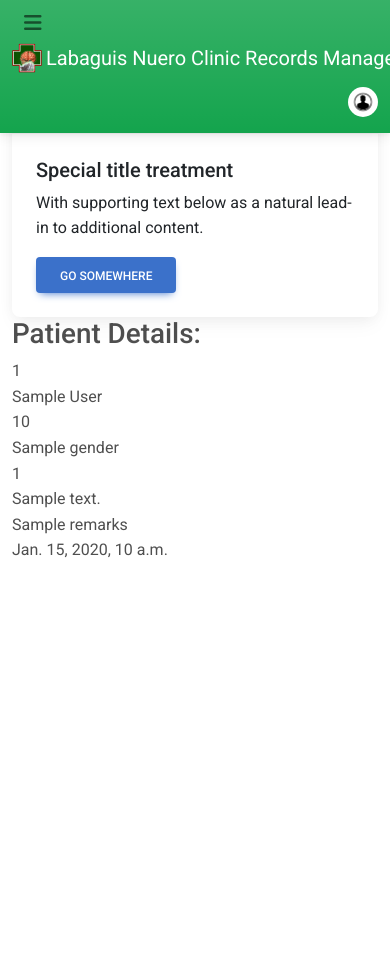
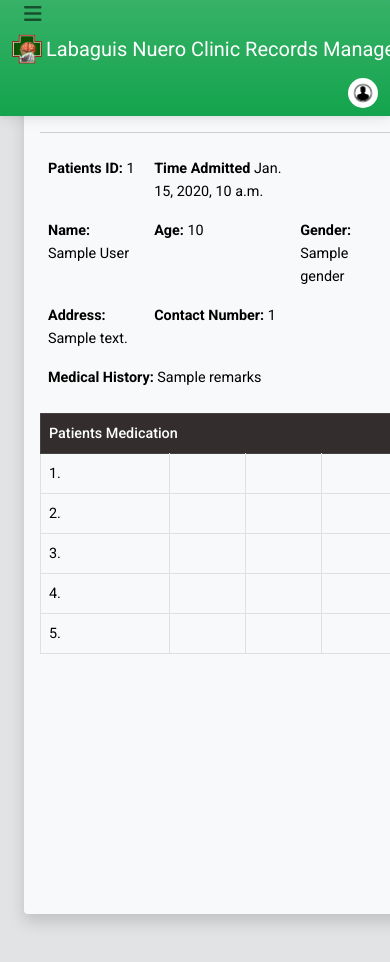
Before and after one commit to Moooogz/Django_sampleWebsite, a Django app: template website/templates/record.html in a window 390 px wide; the page is wider, and only the part inside the window is pictured. Before the commit the page ends 558 px from the top of that part, so only its background shows below. Run offline with Django 3.2, Linux system fonts and the light colour scheme; the template is opened without the code that fills it: most values are stand-ins (such as "Sample title", 1, 10 or a date in 2020); some libraries are stand-ins or nearby versions.

Commit message:
css upgrade

```diff
--- a/website/static/mainstyle.css
+++ b/website/static/mainstyle.css
@@ -4,6 +4,7 @@ body {
   @media (min-width: 991.98px) {
   main {
   padding-left: 240px;
+
   }
   }
 
--- a/website/templates/basepage.html
+++ b/website/templates/basepage.html
@@ -21,17 +21,17 @@
   rel="stylesheet"
 />
 </head>
-<body>
+<body class="bg-secondary-subtle">
 <!--Main Navigation-->
 <header>
   <!-- Sidebar -->
-  <nav id="sidebarMenu" class="collapse d-lg-block sidebar collapse bg-white">
+  <nav id="sidebarMenu" class="collapse d-lg-block sidebar collapse bg-light">
     <div class="position-sticky">
       <div class="list-group list-group-flush mx-3 mt-4 bg-dark">
-        <a href="#" class="list-group-item list-group-item-action py-2 ripple" aria-current="true">
+        <a href="{% url 'home' %}" class="list-group-item list-group-item-action py-2 ripple" aria-current="true">
           <i class="fas fa-tachometer-alt fa-fw me-3"></i><span>Main dashboard</span>
         </a>
-        <a href="#" class="list-group-item list-group-item-action py-2 ripple"><i
+        <a href="#" class="list-group-item list-group-item-action py-2 ripple "><i
             class="fas fa-users fa-fw me-3"></i><span>Users</span></a>
 
     </div>
@@ -39,7 +39,7 @@
   <!-- Sidebar -->
 
   <!-- Navbar -->
-  <nav id="main-navbar" class="navbar navbar-expand-lg navbar-light fixed-top bg-success bg-gradient">
+  <nav id="main-navbar" class="navbar navbar-expand-lg navbar-light fixed-top bg-success bg-gradient pt-0 pb-0">
     <!-- Container wrapper -->
     <div class="container-fluid ">
       <!-- Toggle button -->
@@ -91,8 +91,8 @@
 
 
 <!--Main layout-->
-<main style="margin-top: 58px;">
-  <div class="container pt-4">
+<main style="margin-top: 70px; margin-left: 0px;" >
+  <div class="container mt-4 ms-4 pt-3 shadow p-3 mb-5 bg-body-tertiary rounded min-vh-100" >
 
     {% if messages %}
     {% for message in messages  %}
--- a/website/templates/home.html
+++ b/website/templates/home.html
@@ -2,9 +2,10 @@
 
 {% block content%}
 <h2> Patients Records</h2>
+<hr/>
 {% if patients %}
 
-<table class="table table-striped table-hover table-bordered table-sm">
+<table class="table table-hover table-bordered table-sm">
     <thead class="table-dark bg-gradient">
       <tr>
         <th scope="col">Patients ID</th>
--- a/website/templates/record.html
+++ b/website/templates/record.html
@@ -1,29 +1,86 @@
 {% extends 'basepage.html' %}
 
 {% block content%}
+<h2> Patients Information</h2>
+<hr/>
+<table class="table table-borderless table-sm">
+ {% comment %} <thead class="bg-secondary bg-gradient">
+    <tr>
+      <th scope="col" colspan="3"></th>
+    </tr>
+  </thead>  {% endcomment %}
+  <tbody>
 
-<div class="card">
-    <div class="card-header">
-        {{ patient_record.first_name}} {{patient_record.last_name}}
-    </div>
-    <div class="card-body">
-      <h5 class="card-title">Special title treatment</h5>
-      <p class="card-text">With supporting text below as a natural lead-in to additional content.</p>
-      <a href="#" class="btn btn-primary">Go somewhere</a>
-    </div>
-  </div>
+    <tr>
+      <td><strong>Patients ID:</strong>  {{ patient_record.id}}</td>
+      <td><strong>Time Admitted</strong>  {{ patient_record.created_at}}</td>
+   </tr>
+
+      <tr>
+         <td ><strong>Name:</strong> {{patient_record.first_name}} {{patient_record.last_name}}</td>
+         <td><strong>Age:</strong>  {{ patient_record.age}}</td>
+         <td><strong>Gender:</strong>  {{ patient_record.gender}}</td>
+      </tr>
+
+      <tr>
+        <td><strong>Address:</strong>  {{ patient_record.address}}</td>
+        <td><strong>Contact Number:</strong>  {{ patient_record.contact_number}}</td>
+     </tr>
+
+     <tr>
+        <td colspan="3"><strong>Medical History:</strong>  {{ patient_record.remarks}}</td>
+     </tr>
+  </tbody>
+</table>
+
+<table class="table table-bordered table-sm">
+  <thead class="table-dark">
+    <tr>
+      <th scope="col" colspan="4">Patients Medication</th>
+    </tr>
+  </thead>
+  <tbody>
+
+      <tr>
+        <td>1.  </td>
+        <td> </td>
+        <td> </td>
+        <td> </td>
+      </tr>
+      <tr>
+        <td>2.  </td>
+        <td> </td>
+        <td> </td>
+        <td> </td>
+      </tr>
+
+      <tr>
+        <td>3.  </td>
+        <td> </td>
+        <td> </td>
+        <td> </td>
+      </tr>
+
+      <tr>
+        <td>4.  </td>
+        <td> </td>
+        <td> </td>
+        <td> </td>
+      </tr>
+
+      <tr>
+        <td>5.  </td>
+        <td> </td>
+        <td> </td>
+        <td> </td>
+      </tr>
 
 
 
-<h1> Patient Details:</h1>
-{{ patient_record.id}}</br>
-{{ patient_record.first_name}} {{patient_record.last_name}}</br>
-{{ patient_record.age}}</br>
-{{ patient_record.gender}}</br>
-{{ patient_record.contact_number}}</br>
-{{ patient_record.address}}</br>
-{{ patient_record.remarks}}</br>
-{{ patient_record.created_at}}</br>
+
+  </tbody>
+</table>
+
 
 
 {%endblock%}
```
